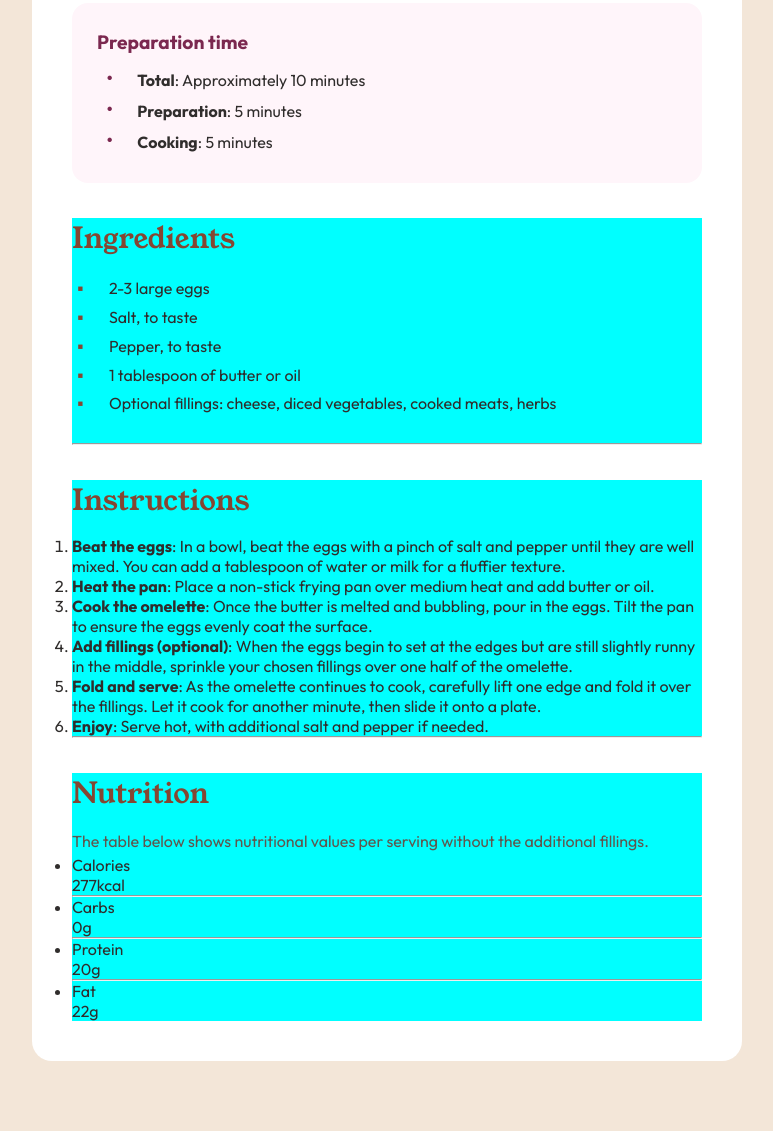
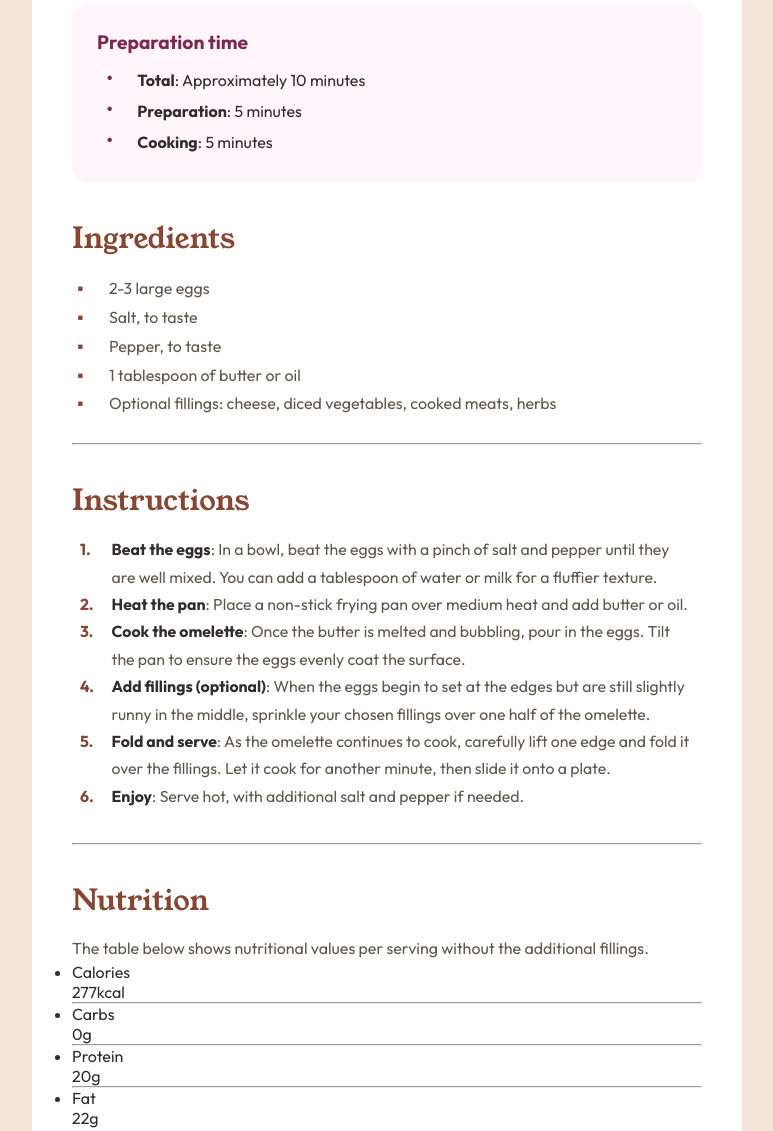
Before and after one commit to weslei573/recipe-page, a plain HTML site: page index.html in a window 1280 px wide. Shown: the part 617-1748 px from the top of the page, without its empty margins (253-1026 px from the left). Drawn offline with Linux system fonts and the light colour scheme.

Commit message:
atualização da seção 02

```diff
--- a/assets/css/style.css
+++ b/assets/css/style.css
@@ -94,9 +94,9 @@ p {
     list-style: none;
 }
 
-.list > li::before{
+.list>li::before {
     content: "\2022";
-    color:var(--Primary02);
+    color: var(--Primary02);
     display: inline-block;
     margin-left: 0.4em;
     width: 1.4em;
@@ -108,14 +108,14 @@ span {
     color: var(--Neutral06);
 }
 
-.secao02{
-    background-color: aqua;
+
+.secao02 {
     display: flex;
     flex-direction: column;
     justify-content: center;
 }
 
-h2{
+h2 {
     font-family: 'YoungSerif', sans-serif;
     color: var(--Primary01);
     font-size: 1.8em;
@@ -123,13 +123,16 @@ h2{
     padding-bottom: 15px;
 }
 
-.secao02 .sub01{
+.secao02 .sub01,
+.sub02 {
     line-height: 1.8em;
     list-style: none;
+    color: var(--Neutral05);
     margin-bottom: 25px;
+    counter-reset: li;
 }
 
-.secao02 .sub01 > li::before{
+.secao02 .sub01>li::before {
     content: "\25AA";
     color: var(--Primary01);
     display: inline-block;
@@ -137,3 +140,25 @@ h2{
     width: 1.8em;
     font-size: 1.1em;
 }
+
+.secao02 .sub02 {
+    position: relative;
+    font-size: 0.99em;
+    line-height: 1.73em;
+    list-style: none;
+    margin-bottom: 25px;
+    counter-reset: li;
+    padding: 0em 0.5em 0.5em 2.5em;
+}
+
+.secao02 .sub02>li::before {
+    content: counter(li) ".";
+    color: var(--Primary01);
+    display: inline-block;
+    margin-left: -2em;
+    width: 1.8em;
+    font-size: 1em;
+    font-weight: 700;
+    counter-increment: li;
+    position: absolute;
+}
--- a/index.html
+++ b/index.html
@@ -52,28 +52,21 @@
 
     <section class="secao02">
       <h2>Instructions</h2>
-      <ol>
+      <ol class="sub02">
         <li>
-          <span>Beat the eggs</span>: In a bowl, beat the eggs with a pinch of salt and pepper until they are well
-          mixed.
-          You can add a tablespoon of water or milk for a fluffier texture.
+            <span>Beat the eggs</span>: In a bowl, beat the eggs with a pinch of salt and pepper until they are well mixed. You can add a tablespoon of water or milk for a fluffier texture.
         </li>
         <li>
           <span>Heat the pan</span>: Place a non-stick frying pan over medium heat and add butter or oil.
         </li>
         <li>
-          <span>Cook the omelette</span>: Once the butter is melted and bubbling, pour in the eggs. Tilt the pan to
-          ensure
-          the eggs evenly coat the surface.
+          <span>Cook the omelette</span>: Once the butter is melted and bubbling, pour in the eggs. Tilt the pan to ensure the eggs evenly coat the surface.
         </li>
         <li>
-          <span>Add fillings (optional)</span>: When the eggs begin to set at the edges but are still slightly runny in
-          the
-          middle, sprinkle your chosen fillings over one half of the omelette.
+          <span>Add fillings (optional)</span>: When the eggs begin to set at the edges but are still slightly runny in the middle, sprinkle your chosen fillings over one half of the omelette.
         </li>
         <li>
-          <span>Fold and serve</span>: As the omelette continues to cook, carefully lift one edge and fold it over the
-          fillings. Let it cook for another minute, then slide it onto a plate.
+          <span>Fold and serve</span>: As the omelette continues to cook, carefully lift one edge and fold it over the fillings. Let it cook for another minute, then slide it onto a plate.
         </li>
         <li>
           <span>Enjoy</span>: Serve hot, with additional salt and pepper if needed.
```
